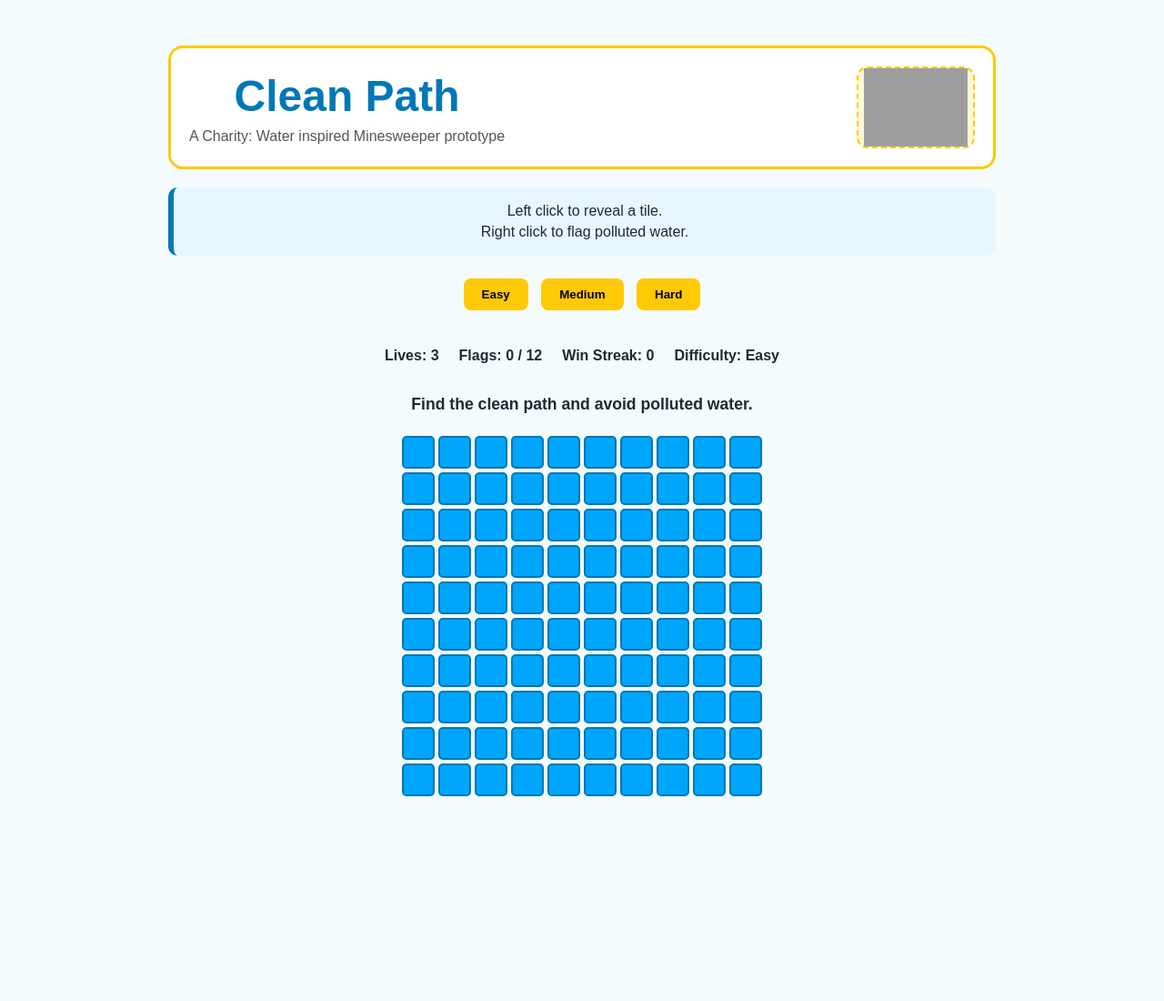
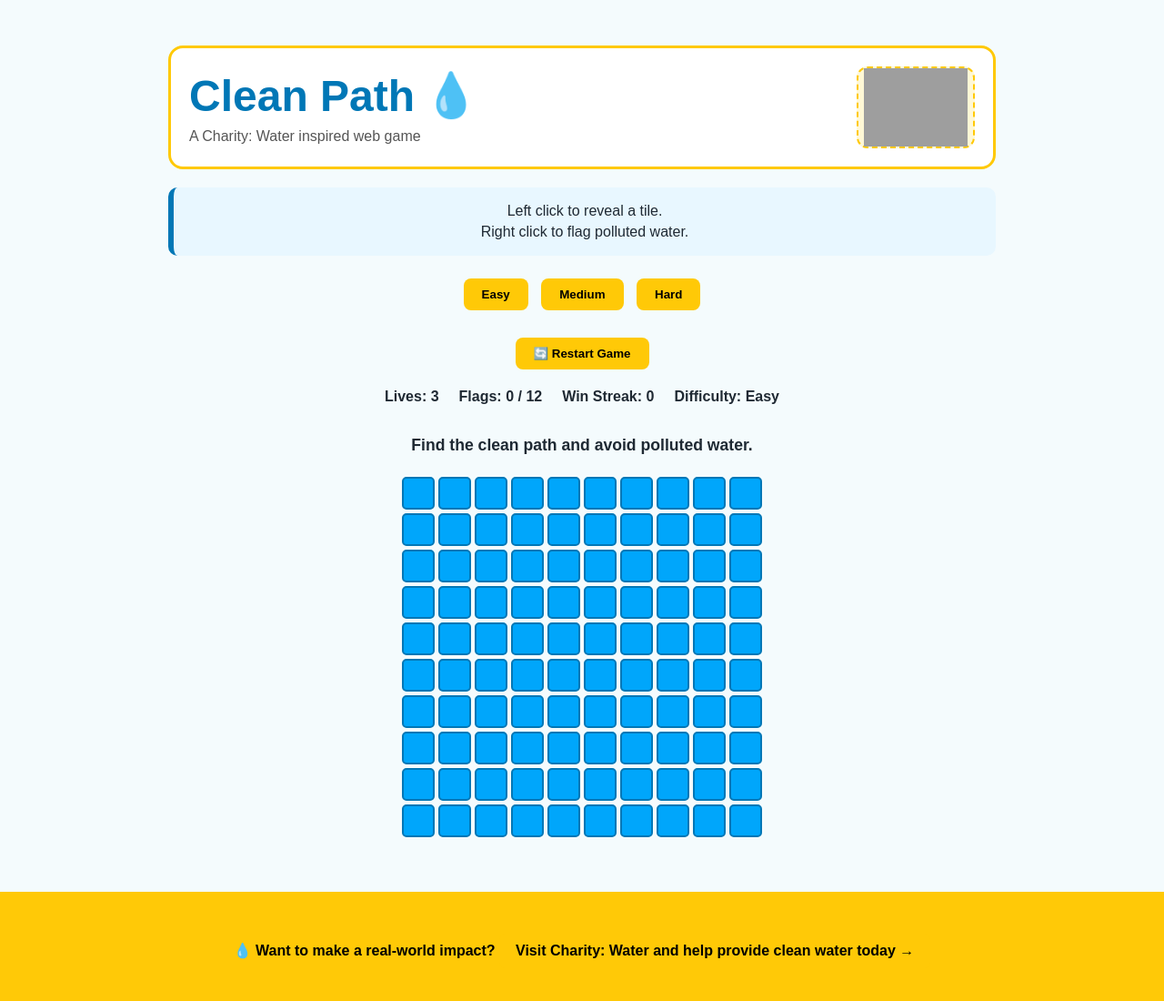
Before and after one commit to Joshua2960/charity-water-game, a plain HTML site: page index.html in a window 1280 px wide. Shown: the whole page at 91% size. Before the commit the page ends 925 px from the top, so only its background shows below. Drawn offline with Linux system fonts and the light colour scheme; grey boxes are pictures that could not be loaded.

Commit message:
final game

```diff
--- a/index.html
+++ b/index.html
@@ -10,12 +10,19 @@
   <main class="game-container">
     <header class="brand-header">
   <div>
+    <div class="title-row">
       <h1>Clean Path</h1>
-        <p class="subtitle">A Charity: Water inspired Minesweeper prototype</p>
+      <span class="title-droplet">💧</span>
+    </div>
+
+    <p class="subtitle">A Charity: Water inspired web game</p>
   </div>
 
   <div class="logo-box">
-        <img src="images/charity-water-logo.png" alt="Charity Water logo">
+    <img
+      src="images/charity-water-logo.png"
+      alt="Charity Water logo"
+    >
   </div>
 </header>
 
@@ -28,6 +35,10 @@
       <button onclick="startGame('easy')">Easy</button>
       <button onclick="startGame('medium')">Medium</button>
       <button onclick="startGame('hard')">Hard</button>
+    </div>
+
+    <div class="restart-container">
+    <button onclick="restartGame()">🔄 Restart Game</button>
     </div>
 
     <div class="stats">
@@ -43,5 +54,13 @@
   </main>
 
   <script src="script.js"></script>
+   <footer class="site-footer">
+    <p>
+        💧 Want to make a real-world impact?
+        <a href="https://www.charitywater.org/" target="_blank" rel="noopener noreferrer">
+            Visit Charity: Water and help provide clean water today →
+        </a>
+    </p>
+</footer>
 </body>
 </html>
--- a/script.js
+++ b/script.js
@@ -4,6 +4,8 @@ const flagsDisplay = document.getElementById("flags");
 const streakDisplay = document.getElementById("streak");
 const difficultyDisplay = document.getElementById("difficulty");
 const message = document.getElementById("message");
+
+let currentDifficulty = "easy";
 
 const difficulties = {
   easy: {
@@ -30,8 +32,11 @@ let revealedCount = 0;
 let gameOver = false;
 
 function startGame(difficulty) {
-  size = difficulties[difficulty].size;
-  pollutedCount = difficulties[difficulty].polluted;
+  currentDifficulty = difficulty;
+
+  size = difficulties[currentDifficulty].size;
+  pollutedCount = difficulties[currentDifficulty].polluted;
+
   lives = 3;
   flagsUsed = 0;
   revealedCount = 0;
@@ -42,9 +47,11 @@ function startGame(difficulty) {
   flagsDisplay.textContent = flagsUsed + " / " + pollutedCount;
   streakDisplay.textContent = winStreak;
   difficultyDisplay.textContent =
-    difficulty.charAt(0).toUpperCase() + difficulty.slice(1);
+    currentDifficulty.charAt(0).toUpperCase() +
+    currentDifficulty.slice(1);
 
-  message.textContent = "Find the clean path and avoid polluted water.";
+  message.textContent =
+    "Find the clean path and avoid polluted water.";
 
   grid.innerHTML = "";
   grid.style.gridTemplateColumns = `repeat(${size}, 36px)`;
@@ -53,6 +60,9 @@ function startGame(difficulty) {
   placePollutedWater();
   calculateNumbers();
   drawBoard();
+}
+function restartGame() {
+  startGame(currentDifficulty);
 }
 
 function createBoard() {
--- a/style.css
+++ b/style.css
@@ -185,3 +185,78 @@ button:hover {
     font-size: 2.3rem;
   }
 }
+.site-footer a {
+    display: inline-block;
+    background-color: #FFC907;
+    color: #000;
+    padding: 10px 18px;
+    border-radius: 6px;
+    text-decoration: none;
+    font-weight: bold;
+    margin-top: 10px;
+}
+
+.site-footer a:hover {
+    background-color: #e6b800;
+}
+.site-footer {
+    background-color: #FFC907; /* Charity: Water yellow */
+    color: #000;
+    text-align: center;
+    padding: 20px;
+    margin-top: 40px;
+    font-family: Arial, sans-serif;
+    font-weight: 600;
+}
+
+.site-footer a {
+    color: #000;
+    text-decoration: none;
+    font-weight: bold;
+}
+
+.site-footer a:hover {
+    text-decoration: underline;
+}
+
+.title-container {
+  display: flex;
+  flex-direction: row;
+  align-items: center;
+  justify-content: center;
+  gap: 10px;
+  width: 100%;
+}
+
+.title-container h1 {
+  margin: 0;
+  display: inline-block;
+}
+
+.title-droplet {
+  display: inline-block;
+  font-size: 48px;
+  line-height: 1;
+}
+
+.title-row {
+  display: flex;
+  align-items: center;
+  gap: 10px;
+}
+
+.title-row h1 {
+  margin: 0;
+}
+
+.title-droplet {
+  display: inline-block;
+  font-size: 48px;
+  line-height: 1;
+}
+
+.brand-header > div:first-child {
+  display: flex;
+  flex-direction: column;
+  align-items: flex-start;
+}
```
Also changed, not shown: README.txt, 1 other file. Lines whose indentation alone changed are shown as unchanged.
